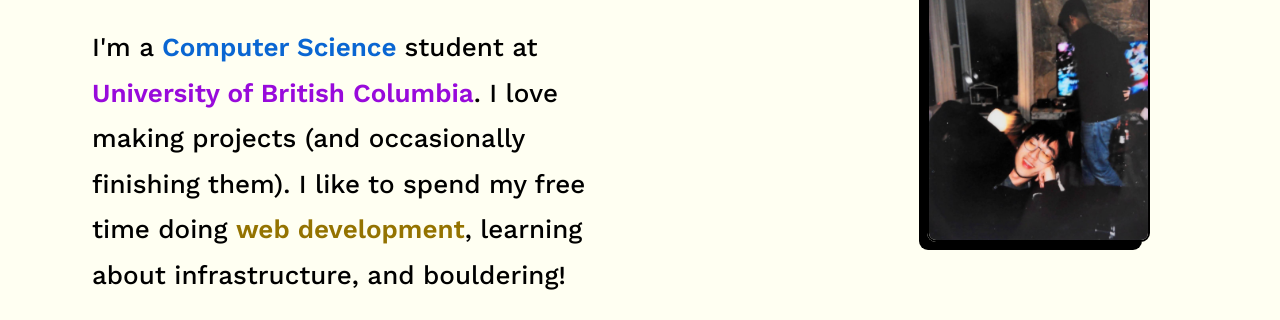
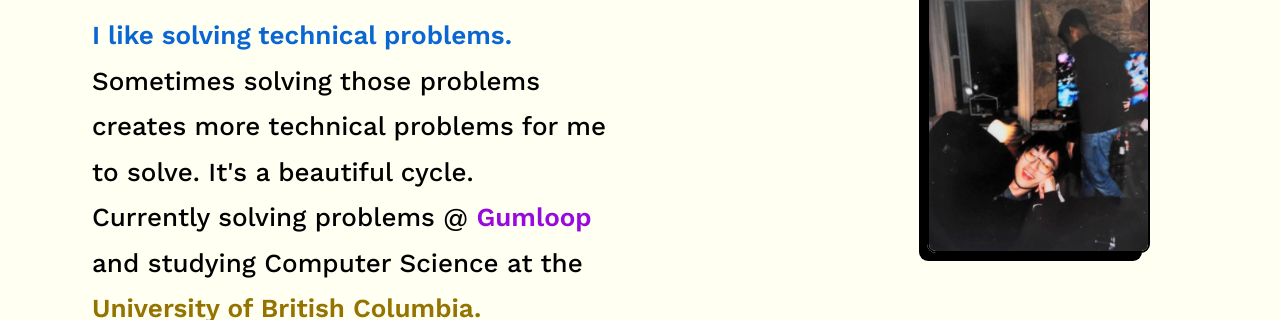
Before and after one commit to daniel-panhead/website, an Astro site: page / in a window 1280 px wide. Shown: the part 352-672 px from the top of the page. Built offline with nearby package versions, Linux system fonts and the light colour scheme; Astro itself is replaced by a stand-in of ours.

Commit message:
Update bio

```diff
--- a/src/pages/index.astro
+++ b/src/pages/index.astro
@@ -118,14 +118,18 @@
         </header>
         <main>
           <p>
-            I'm a
-            <span class="text-primary emph"> Computer Science </span> student at
-            <span class="text-secondary emph"
-              >University of British Columbia</span
-            >. I love making projects (and occasionally finishing them). I like
-            to spend my free time doing
-            <span class="text-tertiary emph">web development</span>, learning
-            about infrastructure, and bouldering!
+            <span class="text-primary emph">
+              I like solving technical problems.
+            </span>
+            Sometimes solving those problems creates more technical problems for
+            me to solve. It's a beautiful cycle.
+            <br />
+            Currently solving problems @
+            <span class="text-secondary emph">Gumloop</span>
+            and studying Computer Science at the
+            <span class="text-tertiary emph">
+              University of British Columbia.
+            </span>
           </p>
           <div class="contact">
             <span>Contact me:</span>
@@ -237,10 +241,10 @@
     @media (min-width: 768px) {
       flex-direction: row;
       justify-content: space-between;
-      padding: 60px var(--default-padding-x-md);
+      padding: 48px var(--default-padding-x-md);
     }
     @media (min-width: 1024px) {
-      padding: 60px var(--default-padding-x-lg);
+      padding: 48px var(--default-padding-x-lg);
     }
   }
 
```
